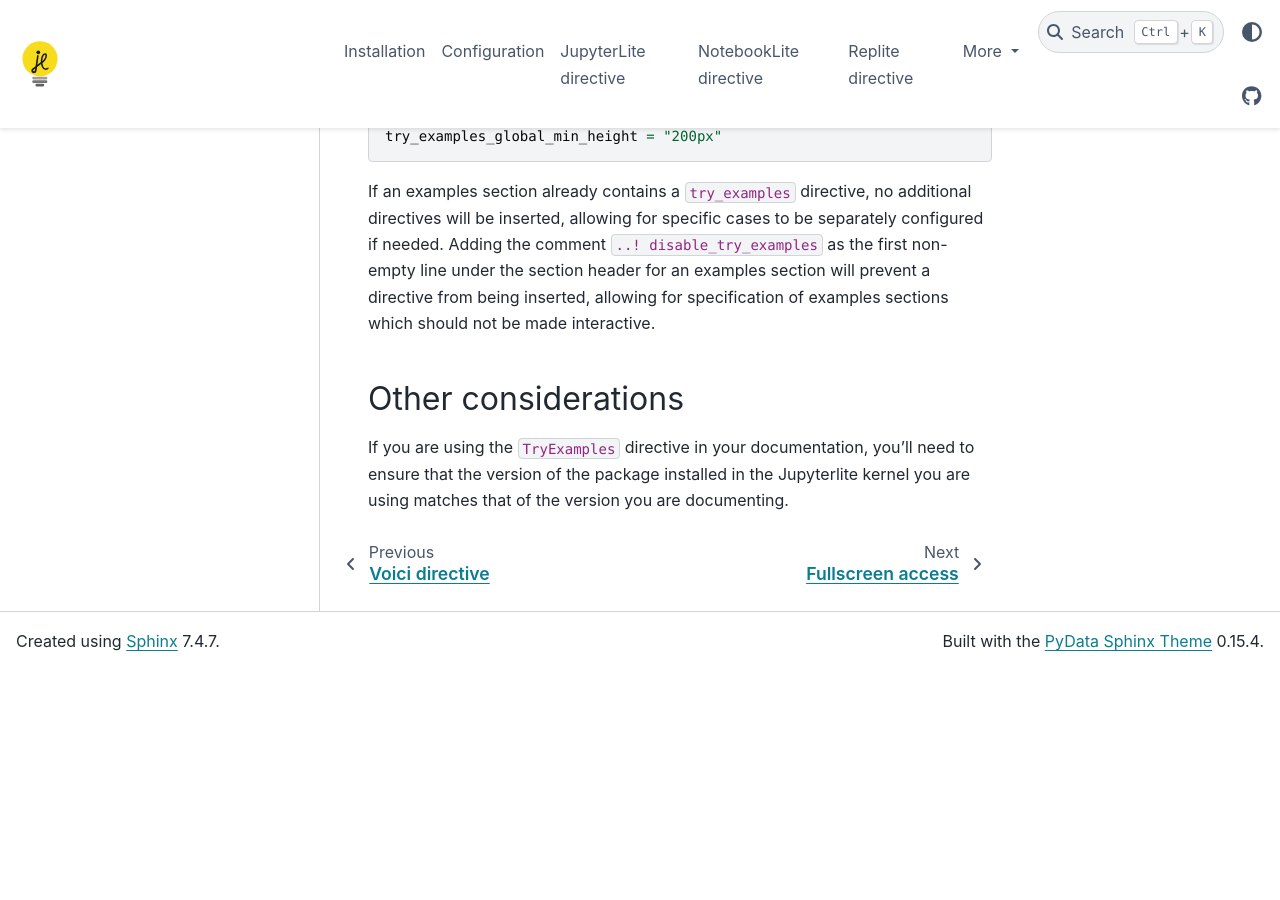
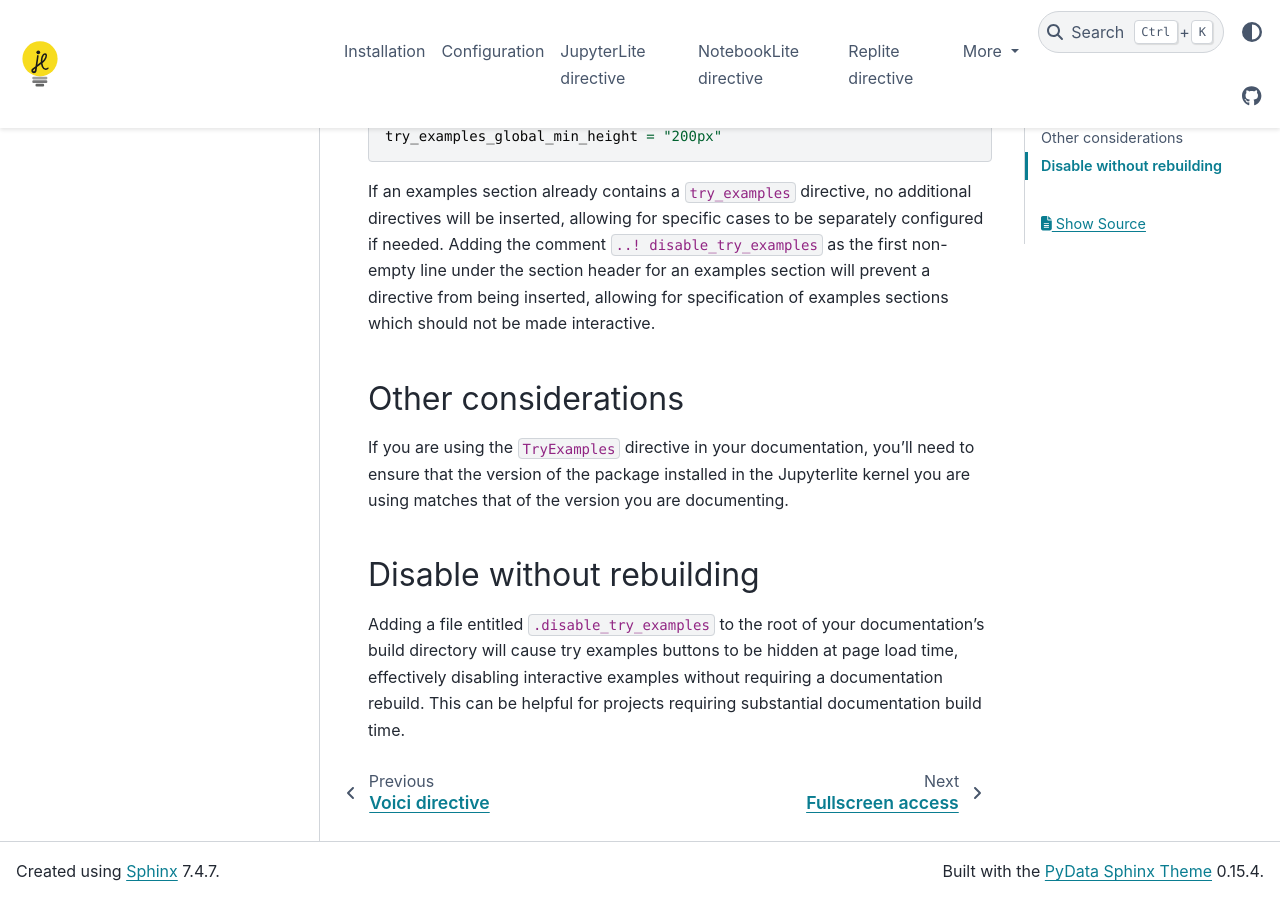
Before and after one commit to jupyterlite/jupyterlite-sphinx, a Sphinx documentation site: the page built from docs/directives/try_examples.md, in a window 1280 px wide and 900 px high, scrolled down 2432 px. Built offline with Sphinx 7.4.7 and the PyData theme 0.15.4, drawn with Linux system fonts in a browser that asks for light colours; before the commit the page ends 3103 px from its top, so only the background shows below that.

Commit message:
Add note .disable_try_examples file

```diff
--- a/docs/directives/try_examples.md
+++ b/docs/directives/try_examples.md
@@ -166,3 +166,9 @@ allowing for specification of examples sections which should not be made interac
 If you are using the `TryExamples` directive in your documentation, you'll need to ensure
 that the version of the package installed in the Jupyterlite kernel you are using
 matches that of the version you are documenting.
+
+## Disable without rebuilding
+Adding a file entitled `.disable_try_examples` to the root of your documentation's build
+directory will cause try examples buttons to be hidden at page load time, effectively
+disabling interactive examples without requiring a documentation rebuild. This can be
+helpful for projects requiring substantial documentation build time.
```
